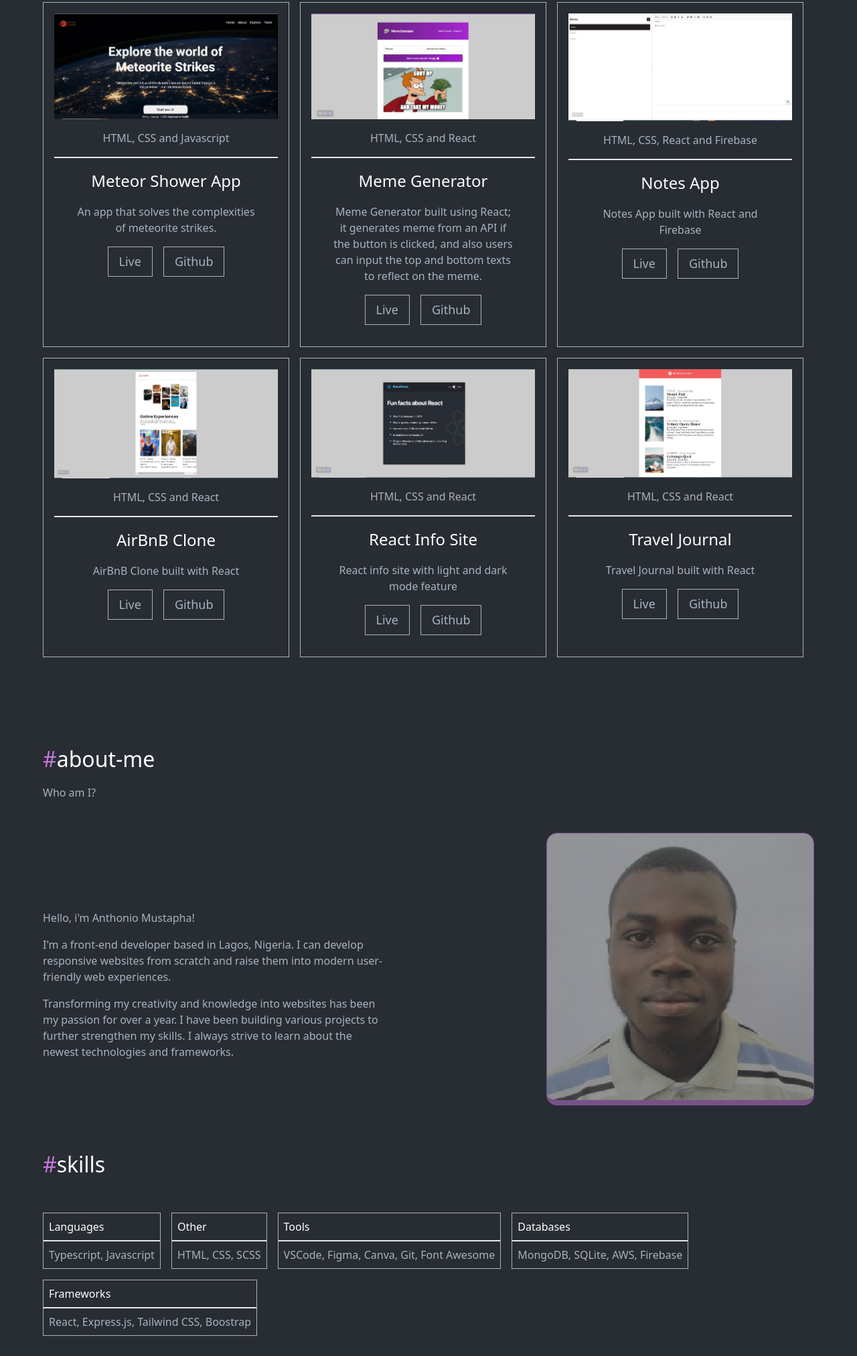
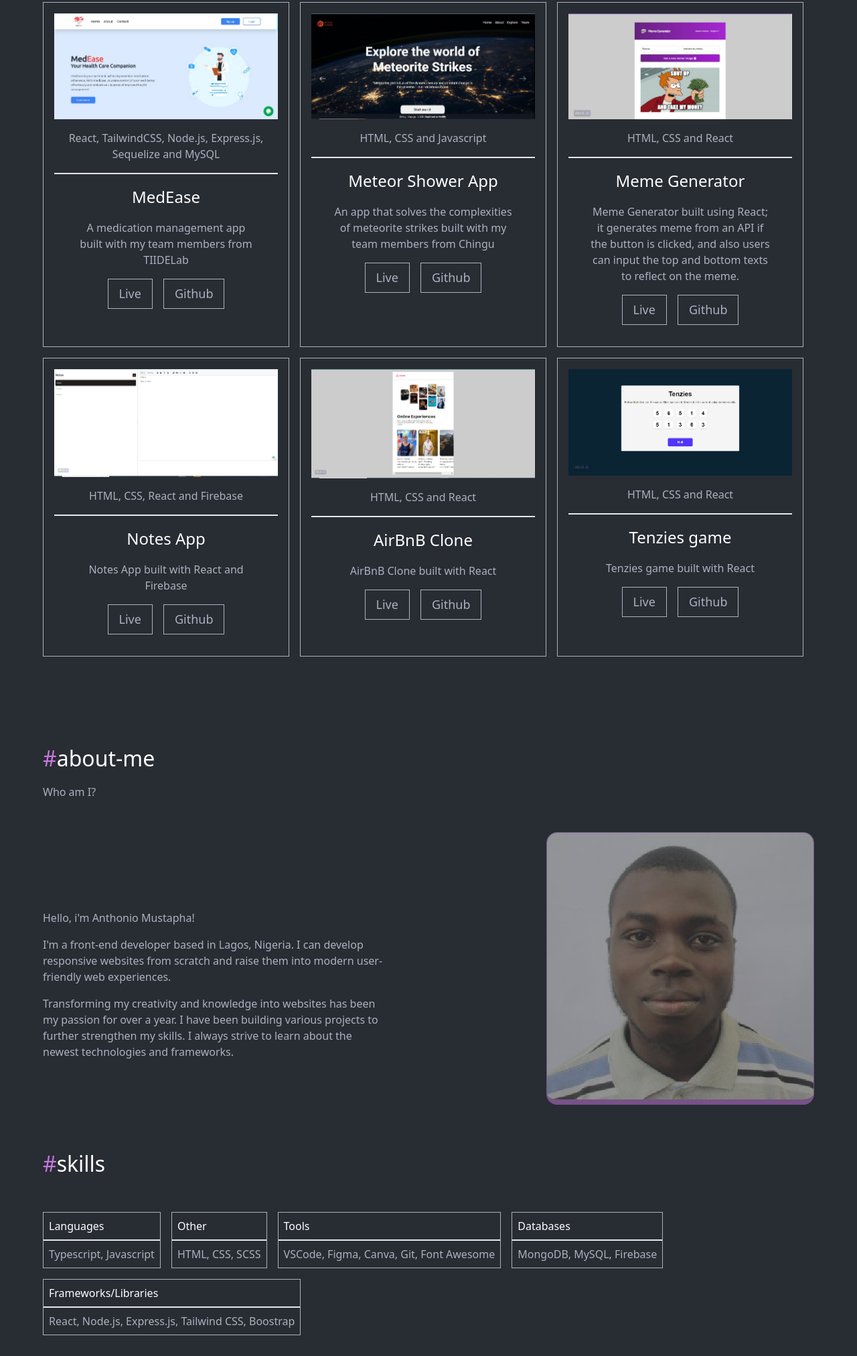
Before and after one commit to engamo/portfolio-project, a plain HTML site: page index.html in a window 1280 px wide. Shown: the part 916-2940 px from the top of the page at 67% size. Drawn offline with nearby package versions, Linux system fonts and the light colour scheme.

Commit message:
added medEase project

```diff
--- a/index.html
+++ b/index.html
@@ -84,13 +84,36 @@
 
         <div class="flex flex-wrap mt-[48px]">
           <div class="border border-[#ABB2BF] w-[330px] mr-4 mt-4 p-4 hover:translate-y-[-10px] flex-auto">
+            <img src="images/medeaseLP.JPG" alt="" />
+            <h3 class="text-[#ABB2BF] text-400 text-center p-4 border-b-2">
+              React, TailwindCSS, Node.js, Express.js, Sequelize and MySQL
+            </h3>
+            <div class="p-4 text-center">
+              <h2 class="text-[24px] text-white text-500">MedEase</h2>
+              <h3 class="text-[#ABB2BF] p-4">A medication management app built with my team members from TIIDELab</h3>
+              <div class="flex items-center justify-center">
+                <a href="https://medeaseapp-six.vercel.app/"><button
+                  class="flex items-center justify-center text-center hover:text-[#C778DD] px-4 py-2 border border-[#ABB2BF] text-[#ABB2BF] bg-[#282C33] text-[18px]"
+                >
+                  Live
+                </button></a>
+                <a href="https://github.com/Tiidelab-Fellowship/mmapp"><button
+                  class="flex items-center justify-center text-center hover:text-[#C778DD] px-4 py-2 border border-[#ABB2BF] text-[#ABB2BF] bg-[#282C33] text-[18px] ml-4"
+                >
+                  Github
+                </button></a>
+              </div>
+            </div>
+          </div>
+
+          <div class="border border-[#ABB2BF] w-[330px] mr-4 mt-4 p-4 hover:translate-y-[-10px] flex-auto">
             <img src="images/meteorappimage.JPG" alt="" />
             <h3 class="text-[#ABB2BF] text-400 text-center p-4 border-b-2">
               HTML, CSS and Javascript
             </h3>
             <div class="p-4 text-center">
               <h2 class="text-[24px] text-white text-500">Meteor Shower App</h2>
-              <h3 class="text-[#ABB2BF] p-4">An app that solves the complexities of meteorite strikes.</h3>
+              <h3 class="text-[#ABB2BF] p-4">An app that solves the complexities of meteorite strikes built with my team members from Chingu</h3>
               <div class="flex items-center justify-center">
                 <a href="https://ornate-gumption-94dfce.netlify.app/"><button
                   class="flex items-center justify-center text-center hover:text-[#C778DD] px-4 py-2 border border-[#ABB2BF] text-[#ABB2BF] bg-[#282C33] text-[18px]"
@@ -171,44 +194,22 @@
               </div>
             </div>
           </div>
+
           <div class="border border-[#ABB2BF] w-[330px] mr-4 mt-4 p-4 hover:translate-y-[-10px] flex-auto">
-            <img src="images/risimg.JPG" alt="" />
+            <img src="images/tenziesgameimg.JPG" alt="" />
             <h3 class="text-[#ABB2BF] text-400 text-center p-4 border-b-2">
               HTML, CSS and React
             </h3>
             <div class="p-4 text-center">
-              <h2 class="text-[24px] text-white text-500">React Info Site</h2>
-              <h3 class="text-[#ABB2BF] p-4">React info site with light and dark mode feature</h3>
+              <h2 class="text-[24px] text-white text-500">Tenzies game</h2>
+              <h3 class="text-[#ABB2BF] p-4">Tenzies game built with React</h3>
               <div class="flex items-center justify-center">
-                <a href="https://react-info-site-sigma.vercel.app/"><button
+                <a href="https://tenzies-game-engamo.vercel.app/"><button
                   class="flex items-center justify-center text-center hover:text-[#C778DD] px-4 py-2 border border-[#ABB2BF] text-[#ABB2BF] bg-[#282C33] text-[18px]"
                 >
                   Live
                 </button></a>
-                <a href="https://github.com/engamo/react-info-site"><button
-                  class="flex items-center justify-center text-center hover:text-[#C778DD] px-4 py-2 border border-[#ABB2BF] text-[#ABB2BF] bg-[#282C33] text-[18px] ml-4"
-                >
-                  Github
-                </button></a>
-              </div>
-            </div>
-          </div>
-
-          <div class="border border-[#ABB2BF] w-[330px] mr-4 mt-4 p-4 hover:translate-y-[-10px] flex-auto">
-            <img src="images/tjimg.JPG" alt="" />
-            <h3 class="text-[#ABB2BF] text-400 text-center p-4 border-b-2">
-              HTML, CSS and React
-            </h3>
-            <div class="p-4 text-center">
-              <h2 class="text-[24px] text-white text-500">Travel Journal</h2>
-              <h3 class="text-[#ABB2BF] p-4">Travel Journal built with React</h3>
-              <div class="flex items-center justify-center">
-                <a href="https://travel-journal-pied.vercel.app/"><button
-                  class="flex items-center justify-center text-center hover:text-[#C778DD] px-4 py-2 border border-[#ABB2BF] text-[#ABB2BF] bg-[#282C33] text-[18px]"
-                >
-                  Live
-                </button></a>
-                <a href="https://github.com/engamo/travel-journal"><button
+                <a href="https://github.com/engamo/tenzies-game"><button
                   class="flex items-center justify-center text-center hover:text-[#C778DD] px-4 py-2 border border-[#ABB2BF] text-[#ABB2BF] bg-[#282C33] text-[18px] ml-4"
                 >
                   Github
@@ -263,12 +264,12 @@
             </div>
             <div class="border border-[#ABB2BF] mr-4 mb-4">
               <h3 class="border-b-2 p-2 text-[#ffffff]">Databases</h3>
-              <p class="text-[#ABB2BF] p-2">MongoDB, SQLite, AWS, Firebase</p>
+              <p class="text-[#ABB2BF] p-2">MongoDB, MySQL, Firebase</p>
             </div>
             <div class="border border-[#ABB2BF] mr-4 mb-4">
-              <h3 class="border-b-2 p-2 text-[#ffffff]">Frameworks</h3>
+              <h3 class="border-b-2 p-2 text-[#ffffff]">Frameworks/Libraries</h3>
               <p class="text-[#ABB2BF] p-2">
-                React, Express.js, Tailwind CSS, Boostrap
+                React, Node.js, Express.js, Tailwind CSS, Boostrap
               </p>
             </div>
         </div>
@@ -313,14 +314,18 @@
                 <p class="text-[#ABB2BF] mb-4">September 5, 2023</p>
                 <h4 class="text-white text-[24px] mb-4">TIIDELab Cohort 5 Experience | Month 2</h4>
                 <a href="https://medium.com/@engamo/tiidelab-cohort-5-experience-month-2-5c11d80da598"><button class="text-[#ABB2BF] border border-[#ABB2BF] px-4 py-2 hover:text-[#C778DD]">Read more</button></a>
-              </div>
             </div>
-            <div class="p-8 border max-w-lg mr-4 mb-4 hover:translate-y-[-10px] w-auto flex-auto">
+            <div class="p-8 border max-w-lg mr-4 mb-4 hover:translate-y-[-10px] w-[330px] flex-auto">
                 <img class="mb-4" src="images/Tmonth3img.JPG" alt="">
                 <p class="text-[#ABB2BF] mb-4">October 10, 2023</p>
                 <h4 class="text-white text-[24px] mb-4">TIIDELab Cohort 5 Experience | Month 3</h4>
                 <a href="https://medium.com/@engamo/tiidelab-cohort-5-experience-month-3-c8f1974455b6"><button class="text-[#ABB2BF] border border-[#ABB2BF] px-4 py-2 hover:text-[#C778DD]">Read more</button></a>
-              </div>
+            </div>
+            <div class="p-8 border max-w-lg mr-4 mb-4 hover:translate-y-[-10px] w-[330px] flex-auto">
+              <img class="mb-4" src="images/triidelabmonth4img.JPG" alt="">
+              <p class="text-[#ABB2BF] mb-4">November 15, 2023</p>
+              <h4 class="text-white text-[24px] mb-4">TIIDELab Cohort 5 Experience | Month 4</h4>
+              <a href="https://medium.com/@engamo/tiidelab-cohort-5-experience-month-4-05613c26da61"><button class="text-[#ABB2BF] border border-[#ABB2BF] px-4 py-2 hover:text-[#C778DD]">Read more</button></a>
             </div>
           </div>
       </section>
```
Also changed, not shown: images/medeaseLP.JPG (added), images/risimg.JPG (deleted), images/tenziesgameimg.JPG (added), images/triidelabmonth4img.JPG (added).
